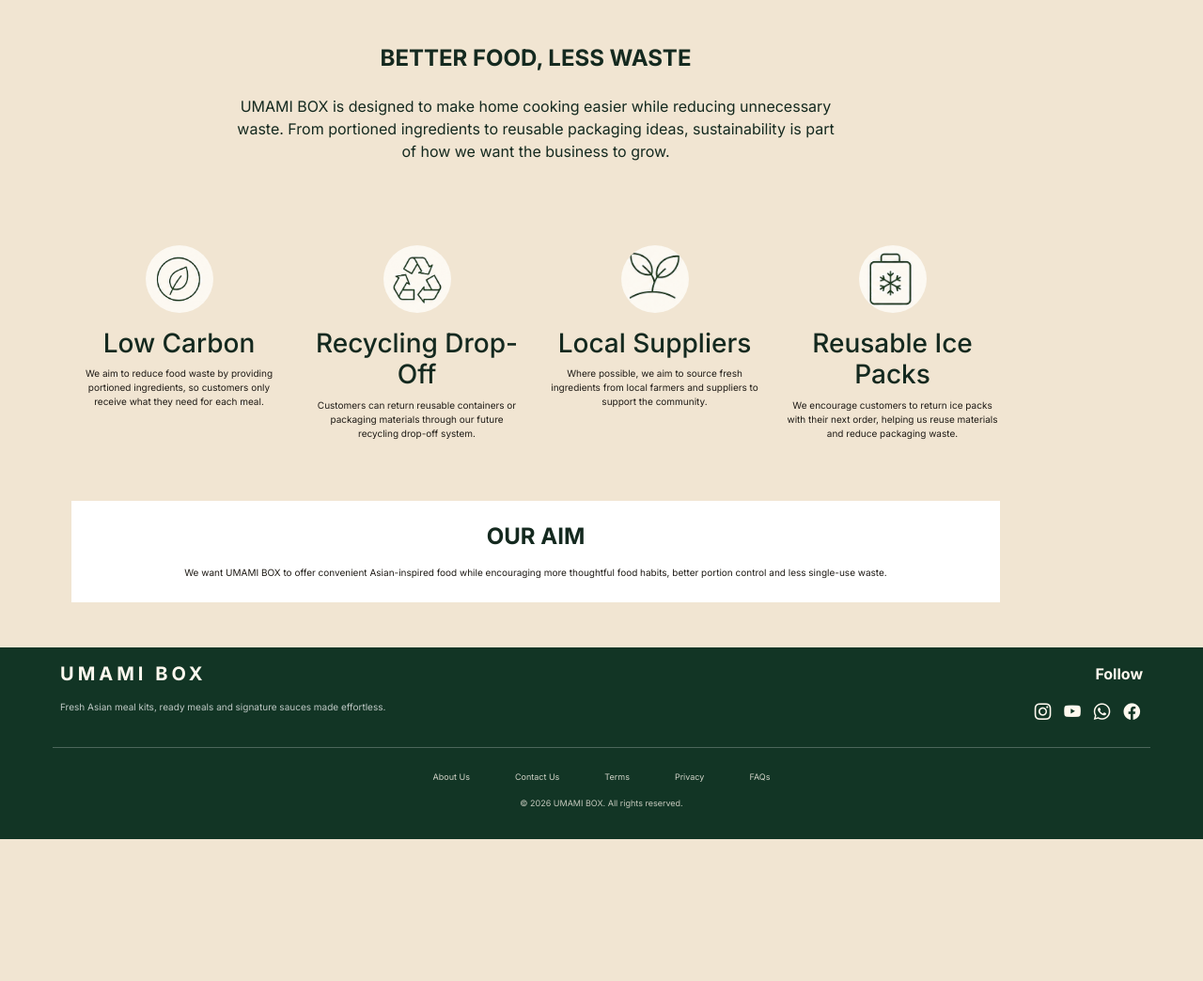
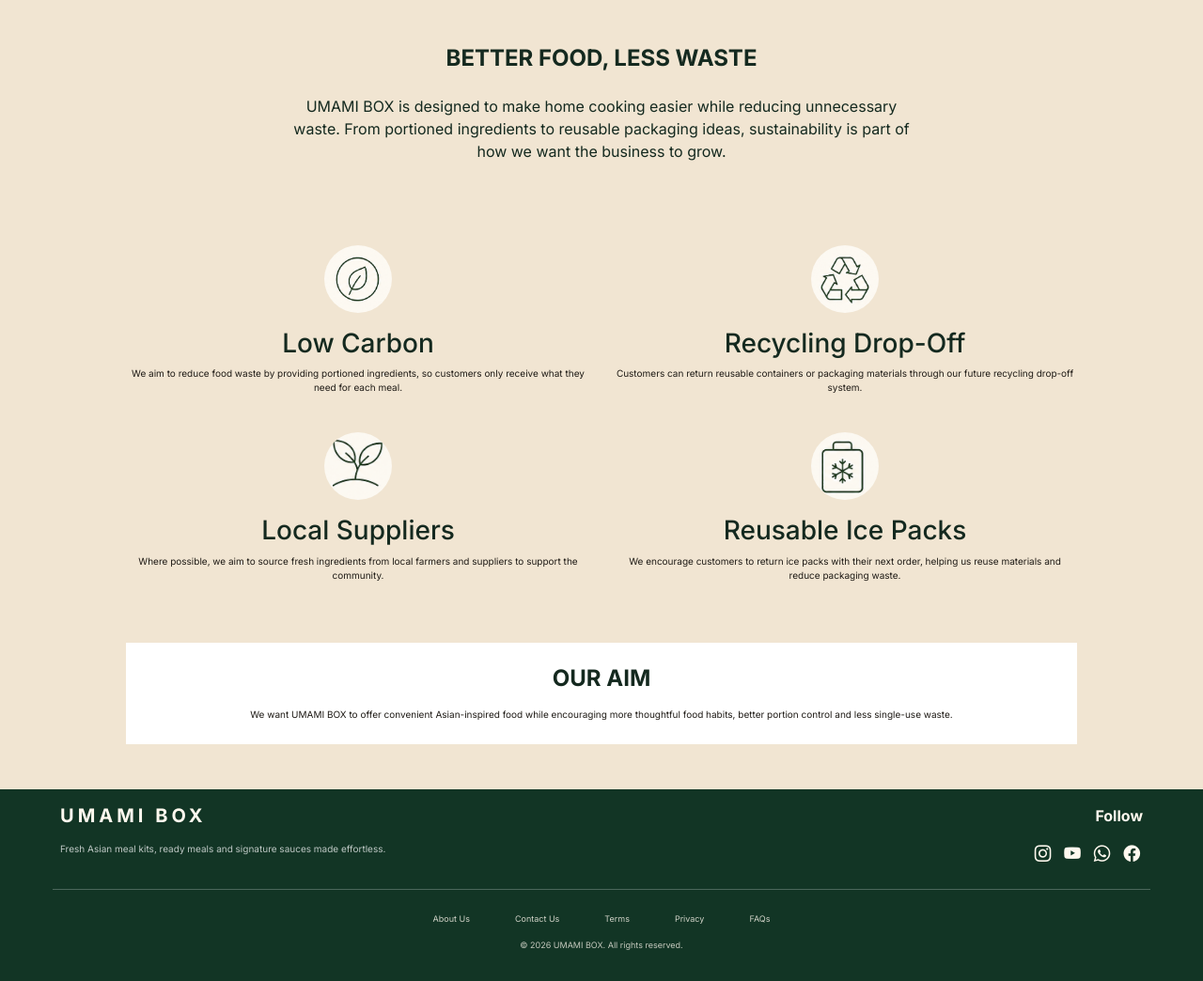
Before and after one commit to JJYNG1023/Project_4_UMAMI_BOX, a Django app: page /sustainability/ in a window 1280 px wide. Shown: the part 64-1108 px from the top of the page at 94% size. Before the commit the page ends 957 px from the top, so only its background shows below. Run offline with Django 4.2, Linux system fonts and the light colour scheme; parts of the project's set-up code (start-up, migrations or seed data) failed here and were passed over; some libraries are stand-ins or nearby versions; some web fonts are replaced.

Commit message:
add content to sustainability.html and ensure website has a functional dynamic screen view

```diff
--- a/home/templates/home/sustainability.html
+++ b/home/templates/home/sustainability.html
@@ -9,8 +9,8 @@
 {% endblock %}
 
 {% block content %}
-<section class="page-wrapper mt-5 mb-5">
-    <div class="container">
+<section class="mt-5 mb-5">
+    <div class="page-wrapper container">
         <div class="row justify-content-center text-center">
             <div class="col-12 col-lg-8">
                 <h1 class="heading text-uppercase mb-4">Better Food, Less Waste</h1>
@@ -21,9 +21,8 @@
                 </p>
             </div>
         </div>
-
         <div class="row g-4 mt-5">
-            <div class="col-12 col-md-6 col-lg-3">
+            <div class="col-12 col-md-6 col-lg-6">
                 <div class="text-center h-100">
                     <img
                         src="{% static 'images/sustainability-low-carbon.png' %}"
@@ -37,8 +36,7 @@
                     </p>
                 </div>
             </div>
-
-            <div class="col-12 col-md-6 col-lg-3">
+            <div class="col-12 col-md-6 col-lg-6">
                 <div class="text-center h-100">
                     <img
                         src="{% static 'images/sustainability-recycling.png' %}"
@@ -52,8 +50,7 @@
                     </p>
                 </div>
             </div>
-
-            <div class="col-12 col-md-6 col-lg-3">
+            <div class="col-12 col-md-6 col-lg-6">
                 <div class="text-center h-100">
                     <img
                         src="{% static 'images/sustainability-source-local.png' %}"
@@ -67,8 +64,7 @@
                     </p>
                 </div>
             </div>
-
-            <div class="col-12 col-md-6 col-lg-3">
+            <div class="col-12 col-md-6 col-lg-6">
                 <div class="text-center h-100">
                     <img
                         src="{% static 'images/sustainability-ice-pack.png' %}"
@@ -83,7 +79,6 @@
                 </div>
             </div>
         </div>
-
         <div class="card-section mt-5 p-4 text-center">
             <h2 class="heading text-uppercase mb-3">Our Aim</h2>
             <p class="mb-0">
```
